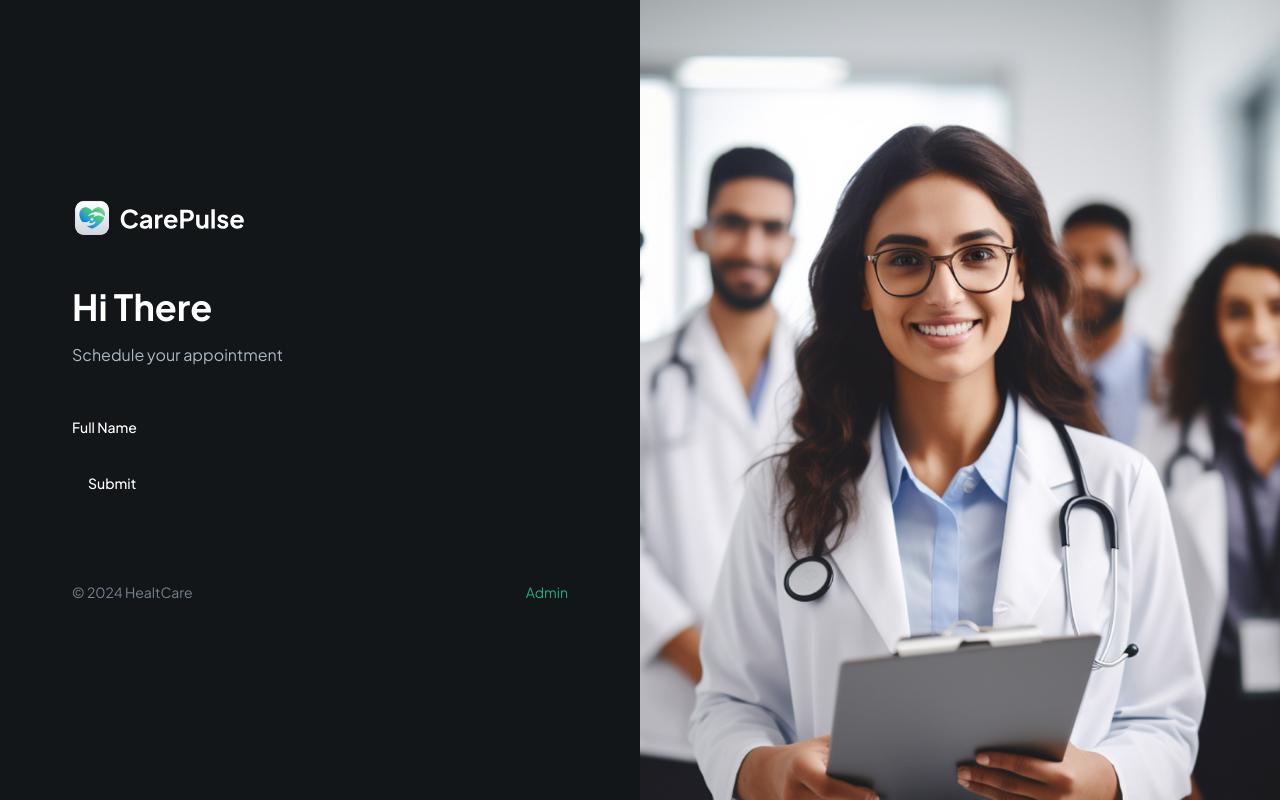
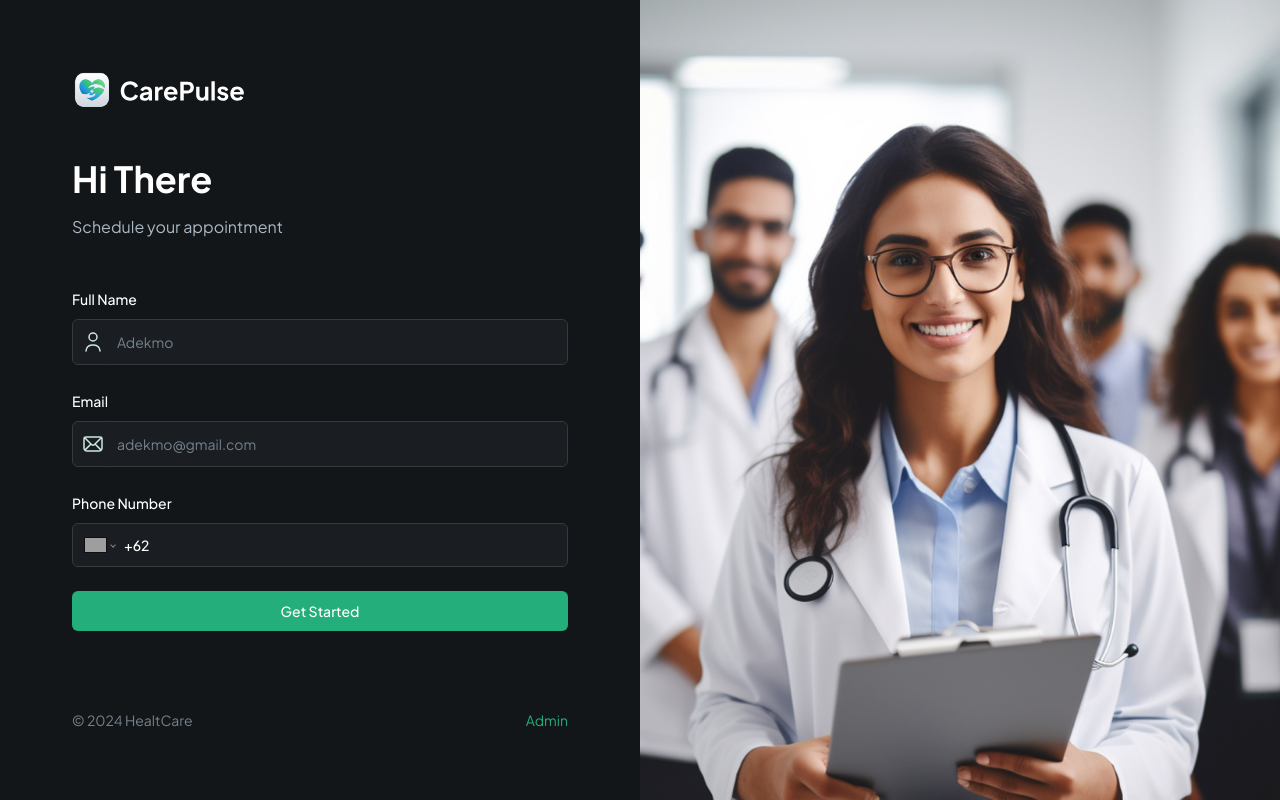
Before and after one commit to adekmo/healtcare-app, a Next.js app: page / in a window 1280 px wide. Built offline with nearby package versions, Linux system fonts and the light colour scheme; grey boxes are pictures that could not be loaded.

Commit message:
ui-homepage

```diff
--- a/app/components/CustomFormField.tsx
+++ b/app/components/CustomFormField.tsx
@@ -11,6 +11,9 @@
 import { Input } from "@/components/ui/input"
 import { Control } from "react-hook-form"
 import { FormFieldType } from "./forms/PatientForm"
+import Image from "next/image";
+import 'react-phone-number-input/style.css'
+import PhoneInput from 'react-phone-number-input'
 
 interface CustomProps {
     control: Control<any>,
@@ -27,8 +30,50 @@
     renderSkeleton? : (field: any) => React.ReactNode,
 }
 
+const RenderField = ({field, props} : {field: any, props: CustomProps}) => {
+    const { fieldType, iconSrc, iconAlt, placeholder} = props;
+    switch(fieldType){
+        case FormFieldType.INPUT:
+        return(
+            <div className="flex rounded-md border border-dark-500 bg-dark-400">
+                {iconSrc && (
+                    <Image
+                        src={iconSrc}
+                        alt={iconAlt}
+                        height={24}
+                        width={24}
+                        className="ml-2"
+                    />
+                )}
+                <FormControl>
+                    <Input {...field} placeholder={placeholder} className="shad-input border-0" />
+                </FormControl>
+            </div>
+        )
 
-const CustomFormField = ({ control, fieldType, name, label, placeholder, iconSrc, iconAlt }: CustomProps) => {
+        case FormFieldType.PHONE_INPUT:
+        return(
+            <FormControl>
+                <PhoneInput
+                    defaultCountry="ID"
+                    placeholder={placeholder}
+                    international
+                    withCountryCallingCode
+                    value={field.value as E164Number | undefined}
+                    onChange={field.onChange}
+                    className="input-phone"
+                />
+            </FormControl>
+        )
+
+        default:
+            break;
+    }
+}
+
+
+const CustomFormField = (props: CustomProps) => {
+    const {control, fieldType, name, label, placeholder, iconSrc, iconAlt} = props;
     return (
         <FormField
             control={control}
@@ -38,6 +83,9 @@
                     {fieldType !== FormFieldType.CHECKBOX && label && (
                         <FormLabel>{label}</FormLabel>
                     )}
+
+                    <RenderField field={field} props={props} />
+                    <FormMessage className="shad-error" />
                 </FormItem>
             )}
         />
--- /dev/null
+++ b/app/components/SubmitButton.tsx
@@ -0,0 +1,29 @@
+import Image from "next/image"
+import { Button } from "./ui/button"
+
+interface ButtonProps {
+    isLoading:  boolean,
+    className?: string,
+    children?: React.ReactNode,
+}
+
+const SubmitButton = ({ isLoading, className, children}: ButtonProps) => {
+  return (
+    <Button type="submit" disabled={isLoading} className={className ?? "shad-primary-btn w-full" }>
+        {isLoading ? (
+            <div className="flex items-center gap-4">
+                <Image
+                    src="/assets/icons/loader.svg"
+                    alt="Loading"
+                    height={24}
+                    width={24}
+                    className="animate-spin"
+                />
+                Loading ...
+            </div>
+        ) : children}
+    </Button>
+  )
+}
+
+export default SubmitButton
--- a/app/components/forms/PatientForm.tsx
+++ b/app/components/forms/PatientForm.tsx
@@ -9,6 +9,11 @@
   Form
 } from "@/components/ui/form"
 import CustomFormField from "../CustomFormField"
+import SubmitButton from "../SubmitButton"
+import { useState } from "react"
+import { UserFormValidation } from "@/lib/validation"
+import { createUntrackedSearchParams } from "next/dist/client/components/search-params"
+import { useRouter } from "next/navigation"
 
 export enum FormFieldType {
   INPUT = 'input',
@@ -20,27 +25,35 @@
   SKELETON = 'skeleton',
 }
 
+const PatientForm = () => {
 
-const formSchema = z.object({
-  username: z.string().min(2, {
-    message: "Username must be at least 2 characters.",
-  }),
-})
+  const router = useRouter();
 
-const PatientForm = () => {
+  const [isLoading, setIsLoading] = useState(false);
+
   // 1. Define your form.
-  const form = useForm<z.infer<typeof formSchema>>({
-    resolver: zodResolver(formSchema),
+  const form = useForm<z.infer<typeof UserFormValidation>>({
+    resolver: zodResolver(UserFormValidation),
     defaultValues: {
-      username: "",
+      name: "",
+      email: "",
+      phone: "",
     },
   })
 
   // 2. Define a submit handler.
-  function onSubmit(values: z.infer<typeof formSchema>) {
-    // Do something with the form values.
-    // ✅ This will be type-safe and validated.
-    console.log(values)
+  async function onSubmit({ name, email, phone }: z.infer<typeof UserFormValidation>) {
+    setIsLoading(true);
+
+    try {
+      // const userData = { name, email, phone }
+
+      // const user = await createUntrackedSearchParams(userData);
+
+      // if(user) router.push(`/patients/${user.$id}/register`)
+    } catch (error) {
+      console.log(error);
+    }
   }
   return (
     <Form {...form}>
@@ -61,7 +74,23 @@
           iconSrc="/assets/icons/user.svg"
           iconAlt="user"
         />
-        <Button type="submit">Submit</Button>
+        <CustomFormField
+          fieldType={FormFieldType.INPUT}
+          control={form.control}
+          name="email"
+          label="Email"
+          placeholder="adekmo@gmail.com"
+          iconSrc="/assets/icons/email.svg"
+          iconAlt="email"
+        />
+        <CustomFormField
+          fieldType={FormFieldType.PHONE_INPUT}
+          control={form.control}
+          name="phone"
+          label="Phone Number"
+          placeholder="0812-3456-7890"
+        />
+        <SubmitButton isLoading={isLoading} >Get Started</SubmitButton>
       </form>
     </Form>
   )
--- /dev/null
+++ b/app/lib/validation.ts
@@ -0,0 +1,11 @@
+import { z } from "zod";
+
+export const UserFormValidation = z.object({
+    name: z.string()
+        .min(2, "Username must be at least 2 characters.")
+        .max(50, "Username must be at most 50 characters."),
+    email: z.string().email("Invalid email address."),
+    phone: z.string().refine((phone) => /^\+\d{10,15}$/.test(phone), {
+        message: "Invalid phone number.",
+    }),
+  })
--- a/package.json
+++ b/package.json
@@ -20,6 +20,7 @@
     "react": "^18",
     "react-dom": "^18",
     "react-hook-form": "^7.52.1",
+    "react-phone-number-input": "^3.4.5",
     "tailwind-merge": "^2.4.0",
     "tailwindcss-animate": "^1.0.7",
     "zod": "^3.23.8"
```
Also changed, not shown: 1 other file (tests, documents, lock files or other folders). Lines whose indentation alone changed are shown as unchanged.
